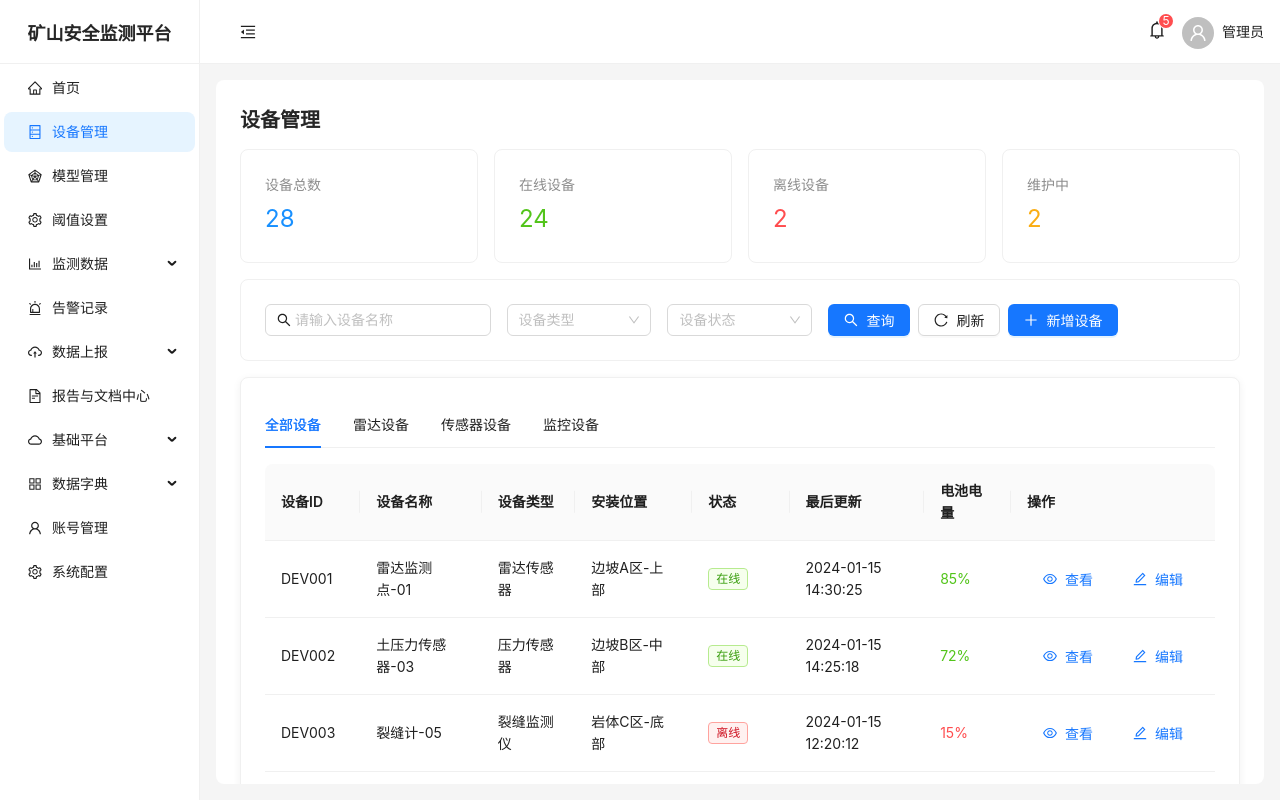
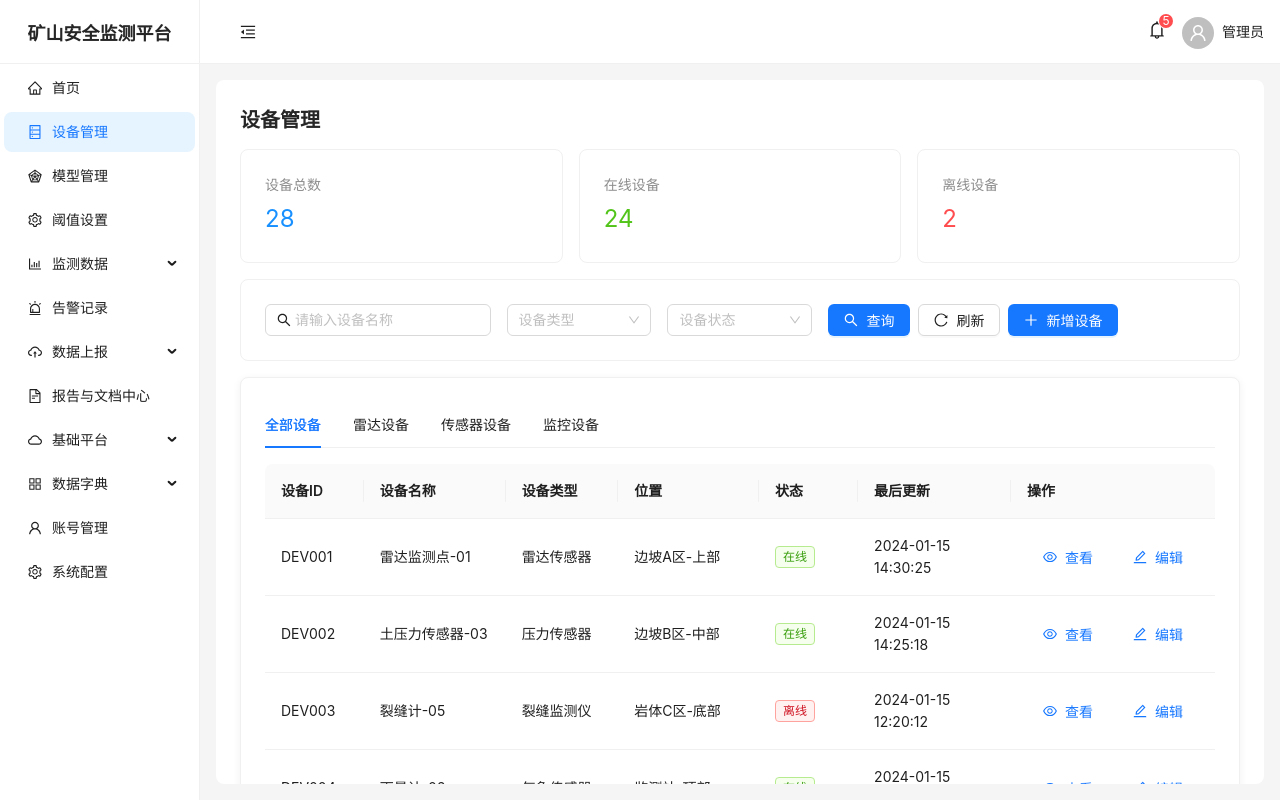
Before and after one commit to wangpeng1017/1016onemine, a React (Create React App) app: page /device-management in a window 1280 px wide. Built offline with nearby package versions, Linux system fonts and the light colour scheme; the HTML template or start-up script is replaced by a standard one.

Commit message:
chore(device): 全部设备列表字段‘安装位置’改为‘位置’，移除‘电池电量’列；内容区统计去掉‘维护中’，筛选状态去掉‘维护中’

```diff
--- a/src/pages/DeviceManagement.tsx
+++ b/src/pages/DeviceManagement.tsx
@@ -292,7 +292,7 @@ const DeviceManagement: React.FC = () => {
       width: 120,
     },
     {
-      title: '安装位置',
+      title: '位置',
       dataIndex: 'location',
       key: 'location',
       width: 150,
@@ -312,17 +312,6 @@ const DeviceManagement: React.FC = () => {
       dataIndex: 'lastUpdate',
       key: 'lastUpdate',
       width: 160,
-    },
-    {
-      title: '电池电量',
-      dataIndex: 'batteryLevel',
-      key: 'batteryLevel',
-      width: 100,
-      render: (level?: number) => {
-        if (level === undefined) return '-';
-        const color = level > 50 ? '#52c41a' : level > 20 ? '#faad14' : '#ff4d4f';
-        return <span style={{ color }}>{level}%</span>;
-      },
     },
     {
       title: '操作',
@@ -437,7 +426,7 @@ const DeviceManagement: React.FC = () => {
 
       {/* 设备统计 */}
       <Row gutter={16} style={{ marginBottom: 16 }}>
-        <Col span={6}>
+        <Col span={8}>
           <Card>
             <Statistic
               title="设备总数"
@@ -446,7 +435,7 @@ const DeviceManagement: React.FC = () => {
             />
           </Card>
         </Col>
-        <Col span={6}>
+        <Col span={8}>
           <Card>
             <Statistic
               title="在线设备"
@@ -455,21 +444,12 @@ const DeviceManagement: React.FC = () => {
             />
           </Card>
         </Col>
-        <Col span={6}>
+        <Col span={8}>
           <Card>
             <Statistic
               title="离线设备"
               value={2}
               valueStyle={{ color: '#ff4d4f' }}
-            />
-          </Card>
-        </Col>
-        <Col span={6}>
-          <Card>
-            <Statistic
-              title="维护中"
-              value={2}
-              valueStyle={{ color: '#faad14' }}
             />
           </Card>
         </Col>
@@ -498,7 +478,6 @@ const DeviceManagement: React.FC = () => {
             <Select placeholder="设备状态" style={{ width: '100%' }}>
               <Option value="online">在线</Option>
               <Option value="offline">离线</Option>
-              <Option value="maintenance">维护中</Option>
             </Select>
           </Col>
           <Col span={6}>
```
